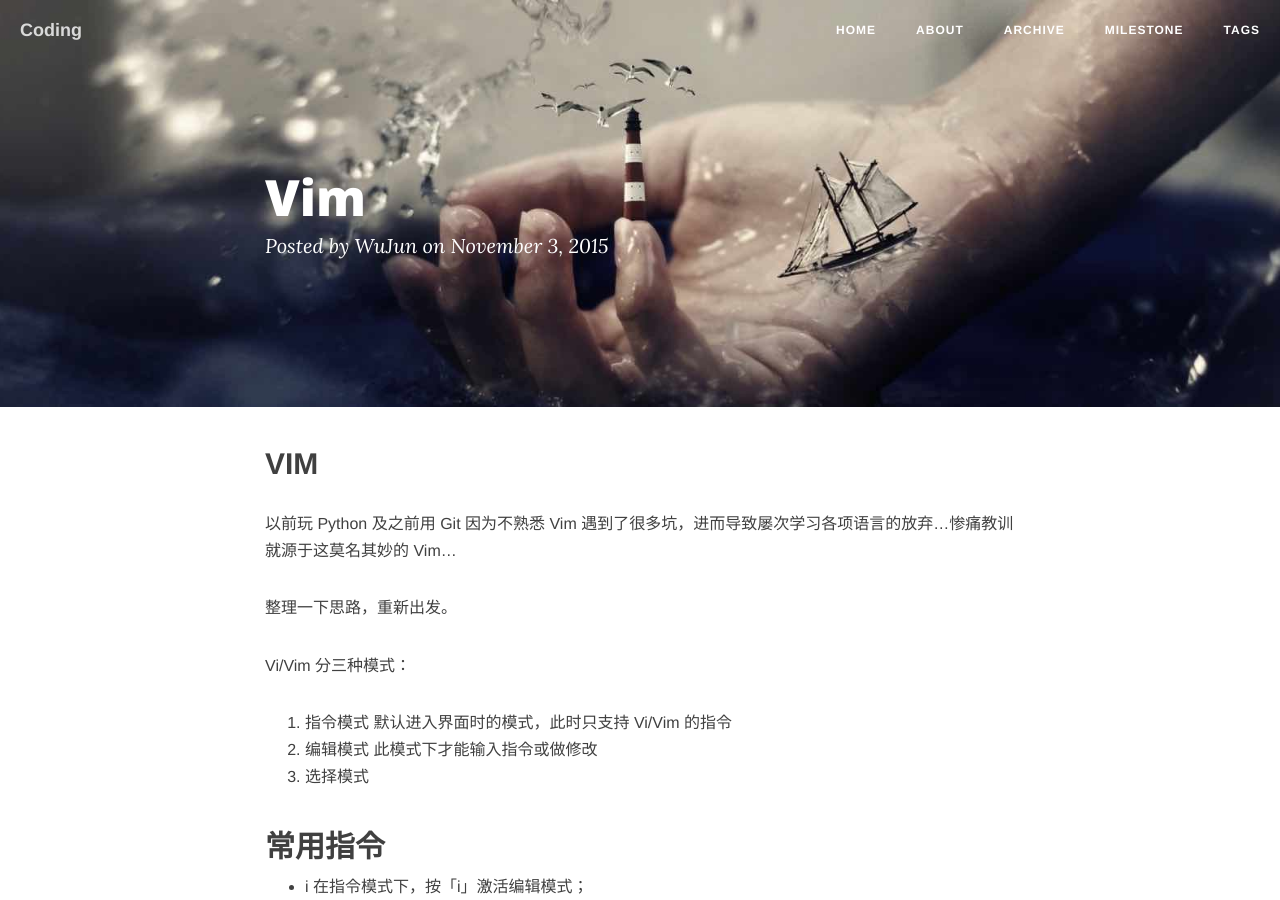
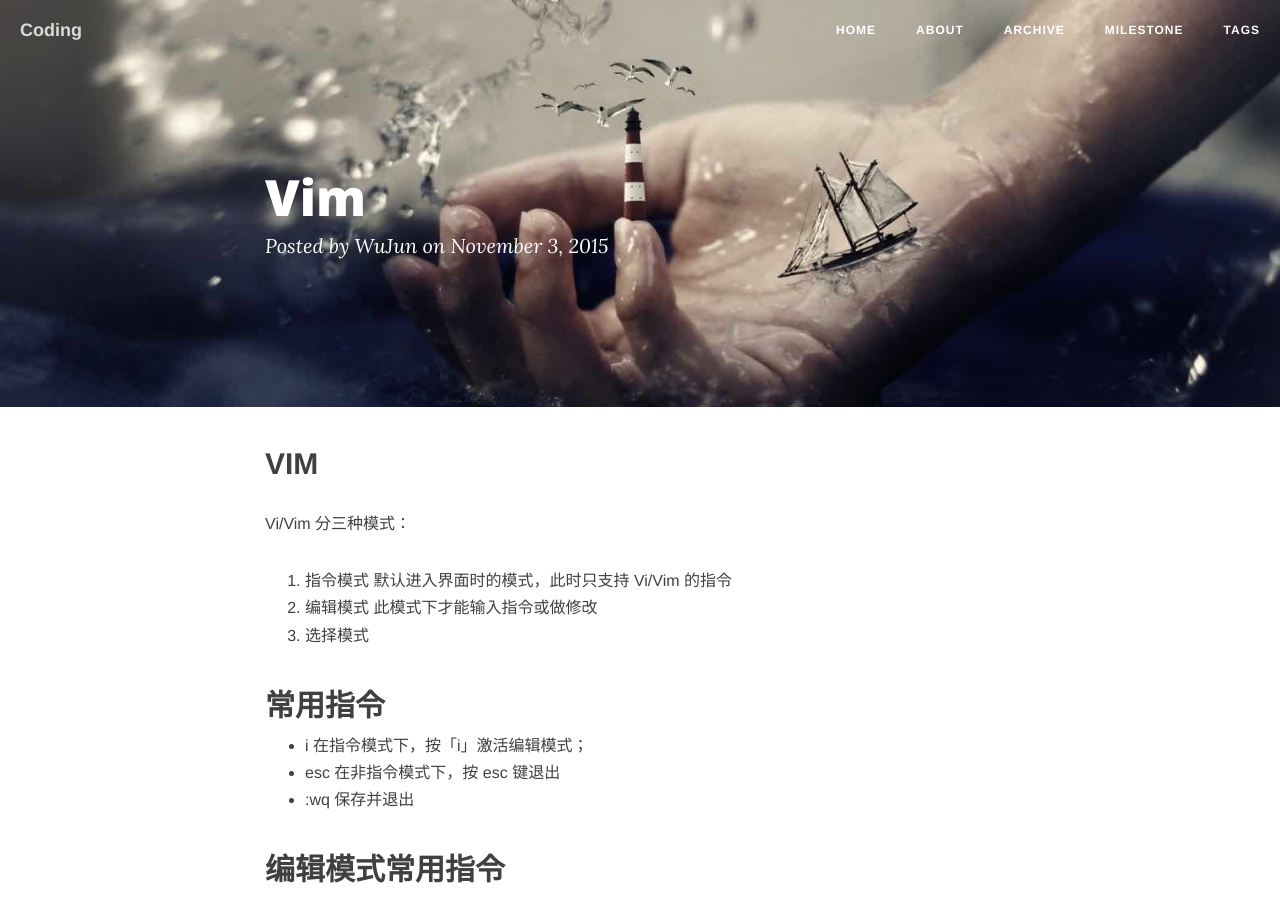
Before and after one commit to jglgl/jglgl.github.io, a Jekyll site: the page built from _posts/2015-11-03-VIM.md, in a window 1280 px wide and 900 px high. Built offline with Jekyll 4.4.1, drawn with Linux system fonts in a browser that asks for light colours; nearby versions of some CDN libraries; comment, search, counter and statistics services are not loaded.

Commit message:
Update 2015-11-03-VIM.md

```diff
--- a/_posts/2015-11-03-VIM.md
+++ b/_posts/2015-11-03-VIM.md
@@ -1,8 +1,4 @@
 ## VIM
-
-以前玩 Python 及之前用 Git 因为不熟悉 Vim 遇到了很多坑，进而导致屡次学习各项语言的放弃...惨痛教训就源于这莫名其妙的 Vim...
-
-整理一下思路，重新出发。
 
 Vi/Vim 分三种模式：
 
```
